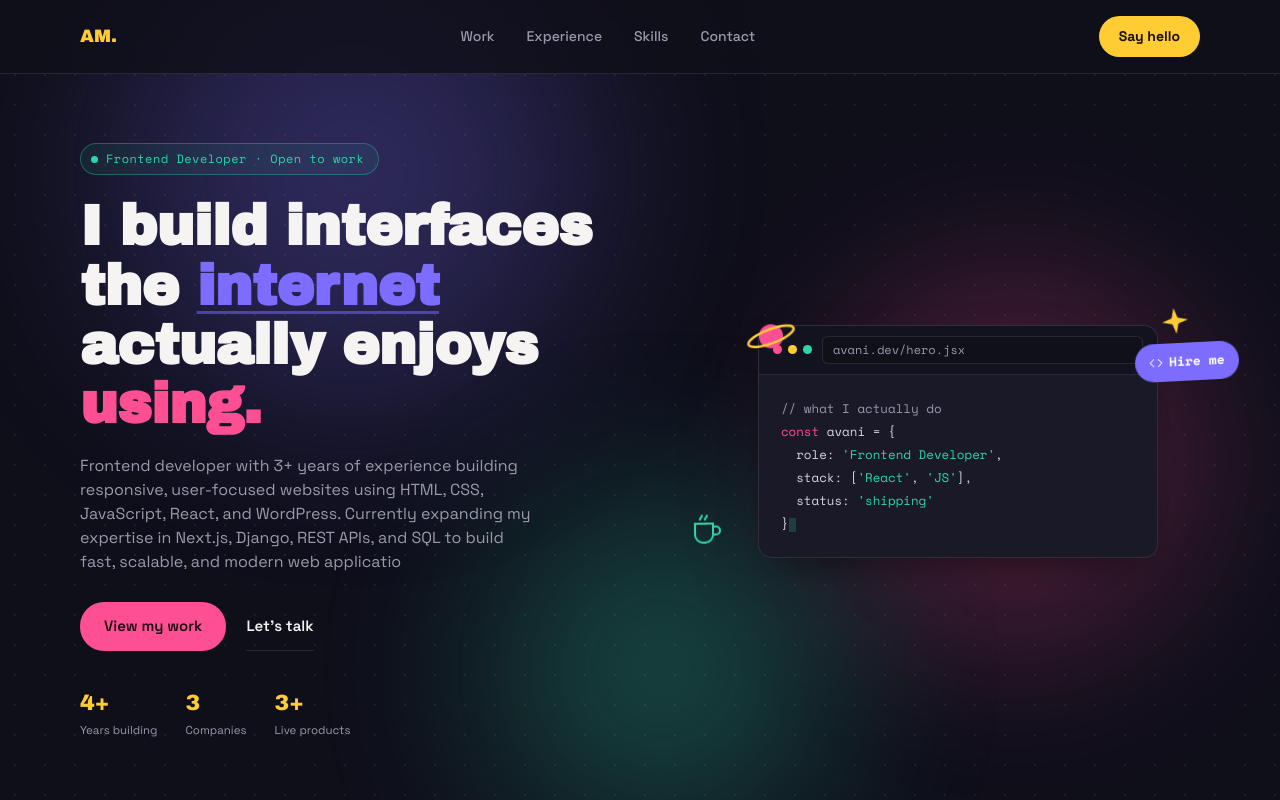
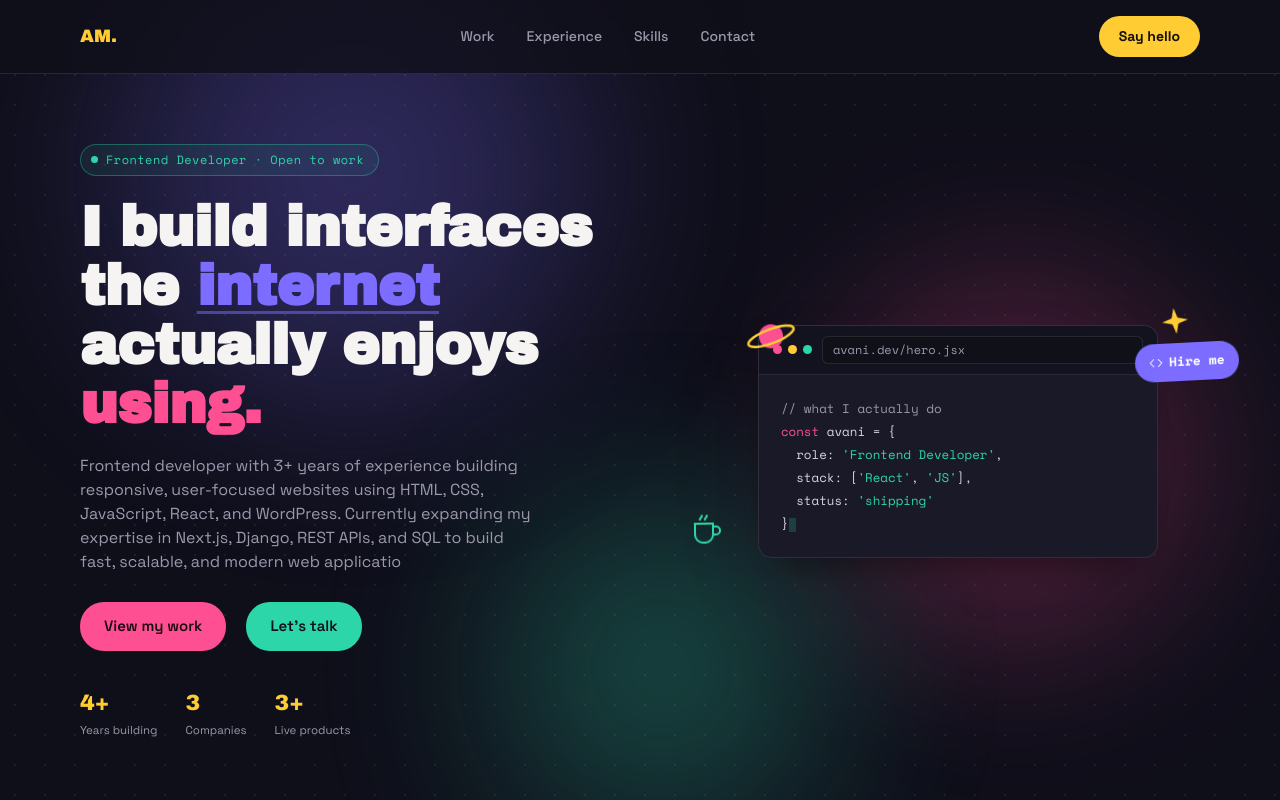
Before and after one commit to aavaniie/avani, a React (Vite) app: page / in a window 1280 px wide. Shown: the top 800 px of the page. Built offline with nearby package versions, Linux system fonts and the light colour scheme.

Commit message:
added styles

```diff
--- a/src/styles/Contact.css
+++ b/src/styles/Contact.css
@@ -50,6 +50,8 @@
 
 .contact-row:nth-child(1) .contact-icon { background: var(--indigo); }
 .contact-row:nth-child(2) .contact-icon { background: var(--pink); }
+.contact-row:nth-child(3) .contact-icon { background: var(--yellow); }
+.contact-row:nth-child(4) .contact-icon { background: var(--mint); }
 
 .contact-icon .icon {
   stroke: #12121c;
--- a/src/styles/Footer.css
+++ b/src/styles/Footer.css
@@ -7,4 +7,8 @@ footer {
   display: flex;
   justify-content: space-between;
   align-items: center;
+  align-items: center;
 }
+footer.wrap {
+    padding: 10px 40px;
+}
--- a/src/styles/Hero.css
+++ b/src/styles/Hero.css
@@ -79,7 +79,6 @@ h1.hero-title {
 .stat-strip {
   display: flex;
   gap: 28px;
-  flex-wrap: wrap;
 }
 
 .stat-item {
--- a/src/styles/globals.css
+++ b/src/styles/globals.css
@@ -257,13 +257,13 @@ h2.section-title {
 }
 
 .btn-link {
-  border-bottom: 1px solid var(--line);
-  padding: 13px 0;
-  border-radius: 0;
+    background: var(--mint);
+    color: var(--bg);
 }
 
 .btn-link:hover {
-  border-color: var(--ink);
+  transform: translate(-2px, -2px);
+  box-shadow: 4px 4px 0 var(--ink);
 }
 
 @media (max-width: 920px) {
```
